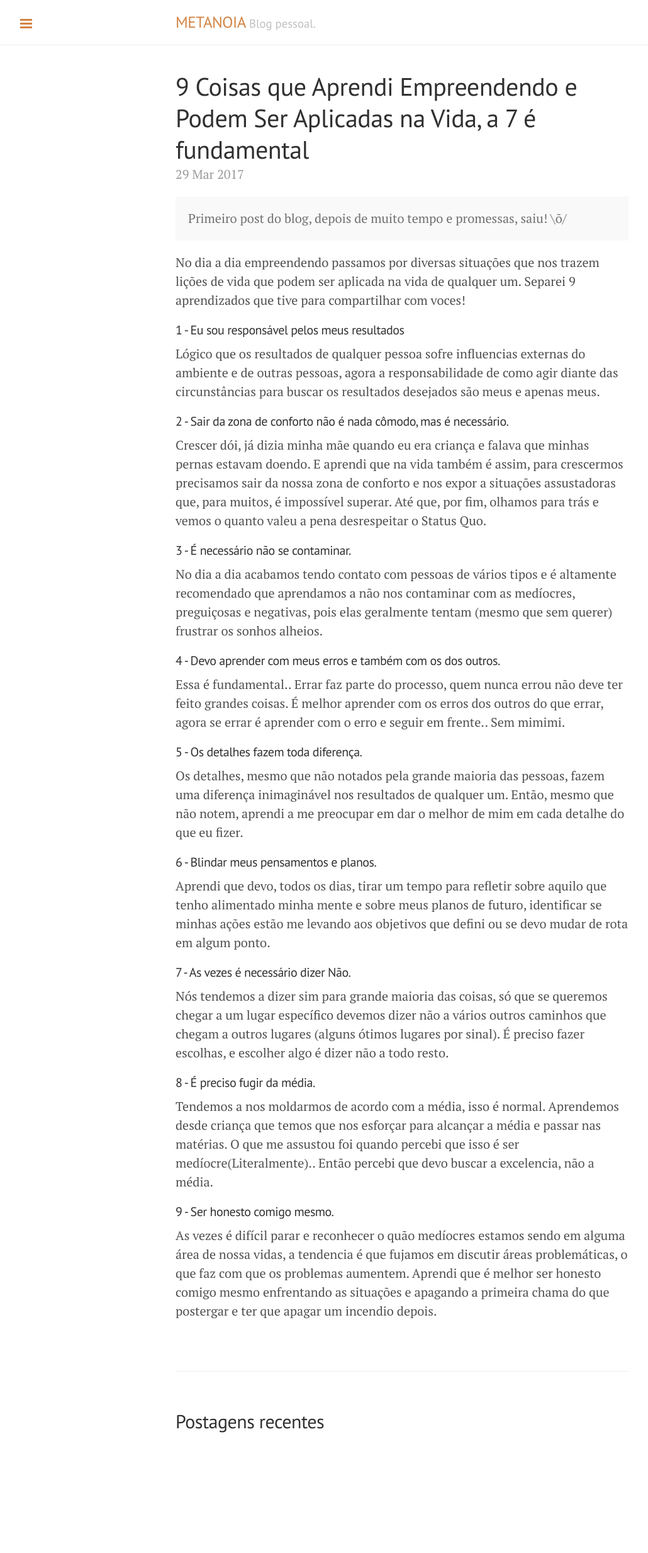
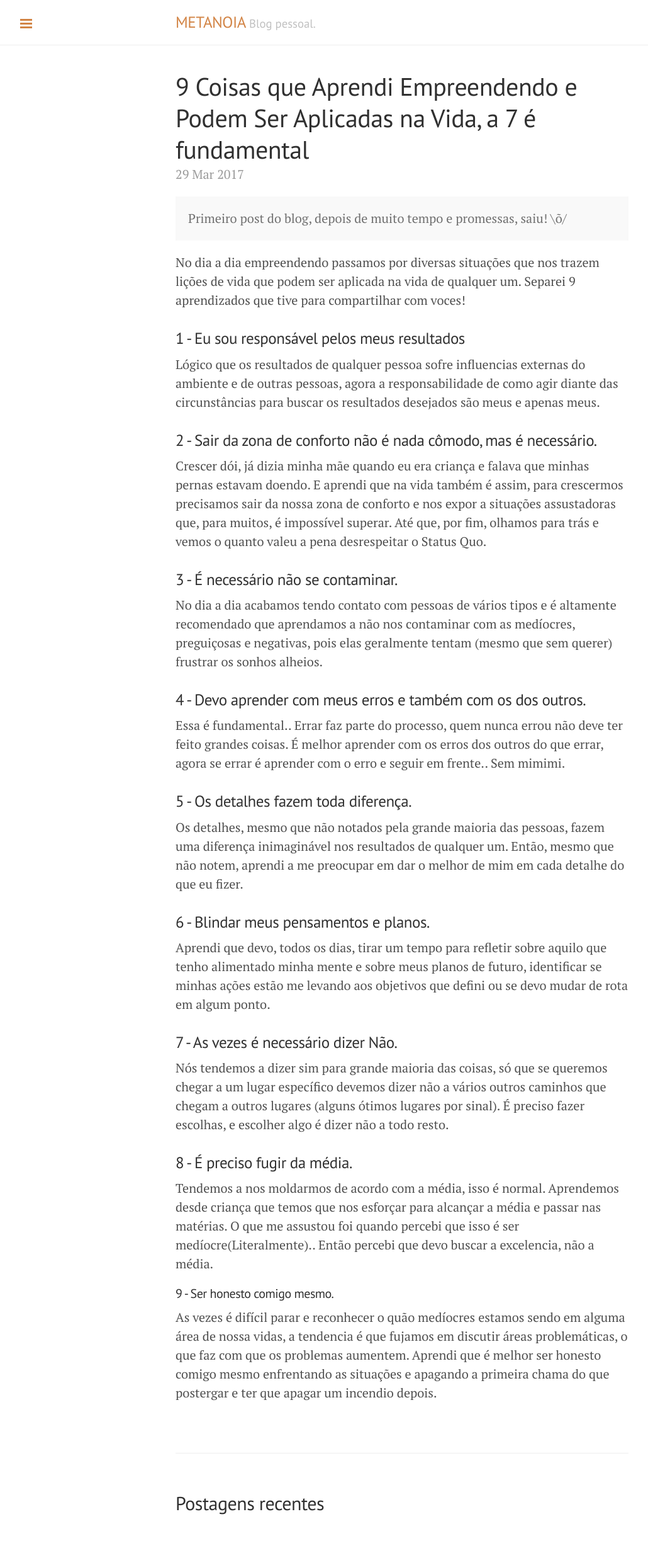
Before and after one commit to metanoia39/metanoia39.github.io, a Jekyll site: the page built from _posts/2017-03-29-7-coisas-que-aprendi-empreendendo.md, in a window 1280 px wide. Shown: the whole page at 63% size, without its empty margins (1-1031 px from the left). Built offline with Jekyll 4.4.1, drawn with Linux system fonts in a browser that asks for light colours; before the commit the page ends 2336 px from its top, so only the background shows below that.

```diff
--- a/_posts/2017-03-29-7-coisas-que-aprendi-empreendendo.md
+++ b/_posts/2017-03-29-7-coisas-que-aprendi-empreendendo.md
@@ -8,38 +8,38 @@ title: 9 Coisas que Aprendi Empreendendo e Podem Ser Aplicadas na Vida, a 7 é f
 No dia a dia empreendendo passamos por diversas situações que nos trazem lições de vida que podem ser aplicada na vida de qualquer um. Separei 9 aprendizados que tive para compartilhar com voces!
 
 
-##### 1 - Eu sou responsável pelos meus resultados
+### 1 - Eu sou responsável pelos meus resultados
 
 Lógico que os resultados de qualquer pessoa sofre influencias externas do ambiente e de outras pessoas, agora a responsabilidade de como agir diante das circunstâncias para buscar os resultados desejados são meus e apenas meus.
 
-##### 2 - Sair da zona de conforto não é nada cômodo, mas é necessário.
+### 2 - Sair da zona de conforto não é nada cômodo, mas é necessário.
 
 Crescer dói, já dizia minha mãe quando eu era criança e falava que minhas pernas estavam doendo. E aprendi que na vida também é assim, para crescermos precisamos sair da nossa zona de conforto e nos expor a situações assustadoras que, para muitos, é impossível superar. Até que, por fim, olhamos para trás e vemos o quanto valeu a pena desrespeitar o Status Quo.
 
-##### 3 - É necessário não se contaminar.
+### 3 - É necessário não se contaminar.
 
 No dia a dia acabamos tendo contato com pessoas de vários tipos e é altamente recomendado que aprendamos a não nos contaminar com as medíocres, preguiçosas e negativas, pois elas geralmente tentam (mesmo que sem querer) frustrar os sonhos alheios.
 
-##### 4 - Devo aprender com meus erros e também com os dos outros.
+### 4 - Devo aprender com meus erros e também com os dos outros.
 
 Essa é fundamental.. Errar faz parte do processo, quem nunca errou não deve ter feito grandes coisas. É melhor aprender com os erros dos outros do que errar, agora se errar é aprender com o erro e seguir em frente.. Sem mimimi.
 
-##### 5 - Os detalhes fazem toda diferença.
+### 5 - Os detalhes fazem toda diferença.
 
 Os detalhes, mesmo que não notados pela grande maioria das pessoas, fazem uma diferença inimaginável nos resultados de qualquer um. Então, mesmo que não notem, aprendi a me preocupar em dar o melhor de mim em cada detalhe do que eu fizer.
 
-##### 6 - Blindar meus pensamentos e planos.
+### 6 - Blindar meus pensamentos e planos.
 
 Aprendi que devo, todos os dias, tirar um tempo para refletir sobre aquilo que tenho alimentado minha mente e sobre meus planos de futuro, identificar se minhas ações estão me levando aos objetivos que defini ou se devo mudar de rota em algum ponto.
 
-##### 7 - As vezes é necessário dizer Não.
+### 7 - As vezes é necessário dizer Não.
 
 Nós tendemos a dizer sim para grande maioria das coisas, só que se queremos chegar a um lugar específico devemos dizer não a vários outros caminhos que chegam a outros lugares (alguns ótimos lugares por sinal). É preciso fazer escolhas, e escolher algo é dizer não a todo resto.
 
-##### 8 - É preciso fugir da média.
+### 8 - É preciso fugir da média.
 
 Tendemos a nos moldarmos de acordo com a média, isso é normal. Aprendemos desde criança que temos que nos esforçar para alcançar a média e passar nas matérias. O que me assustou foi quando percebi que isso é ser medíocre(Literalmente).. Então percebi que devo buscar a excelencia, não a média.
 
-##### 9 - Ser honesto comigo mesmo.
+#### 9 - Ser honesto comigo mesmo.
 
 As vezes é difícil parar e reconhecer o quão medíocres estamos sendo em alguma área de nossa vidas, a tendencia é que fujamos em discutir áreas problemáticas, o que faz com que os problemas aumentem. Aprendi que é melhor ser honesto comigo mesmo enfrentando as situações e apagando a primeira chama do que postergar e ter que apagar um incendio depois.
```
